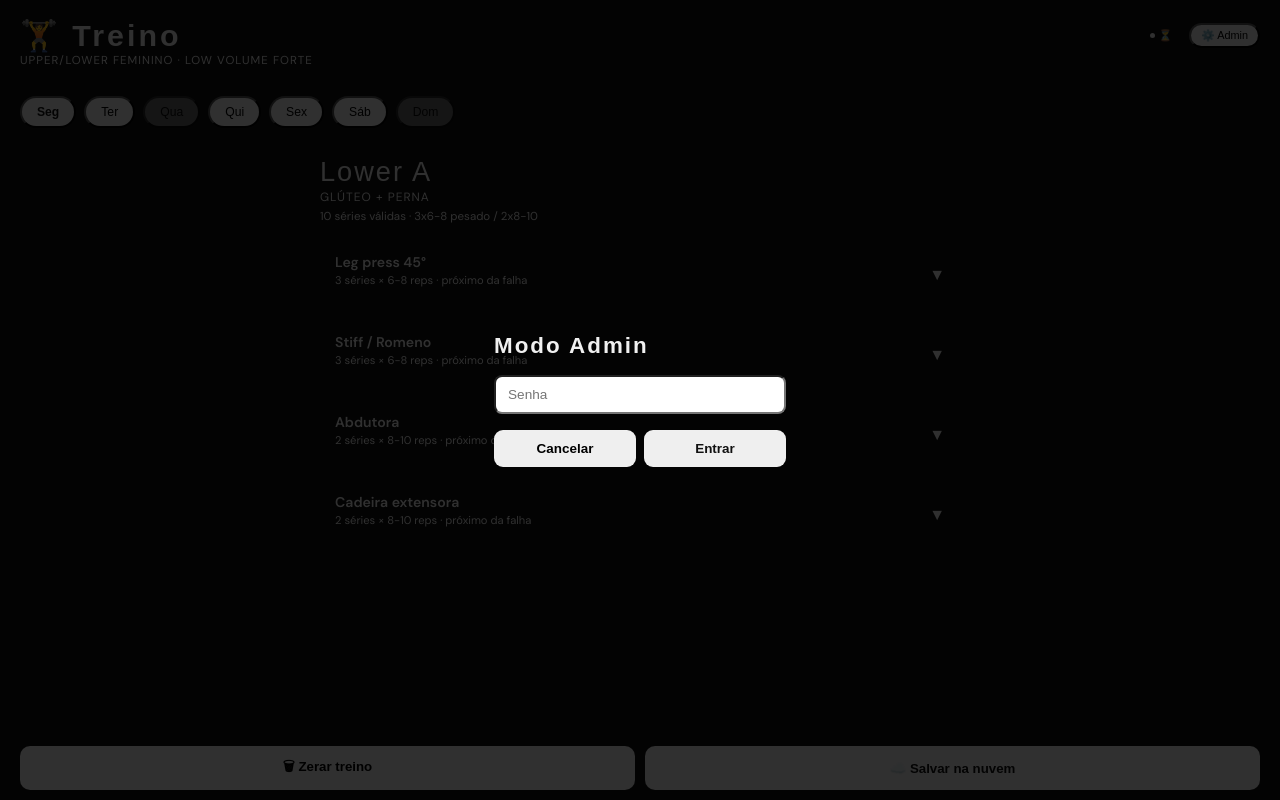
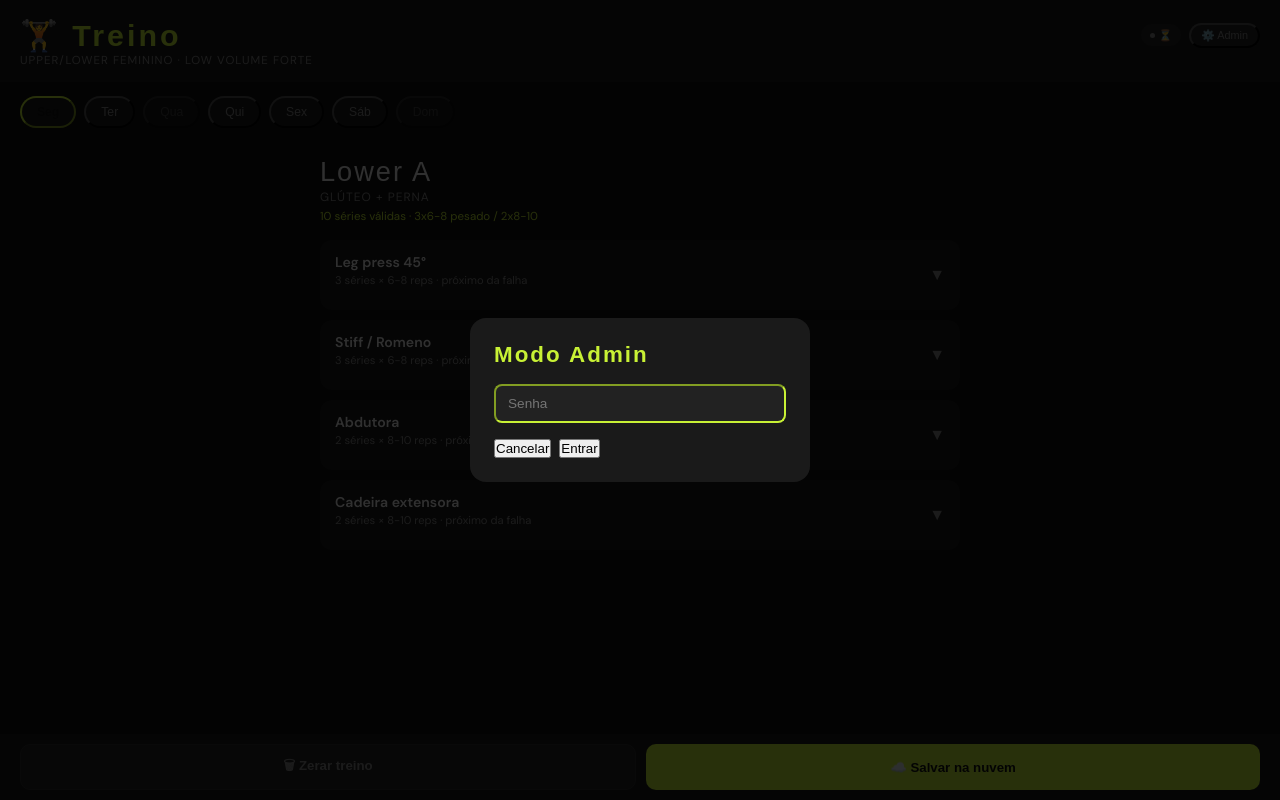
Before and after one commit to sammyrwills/treino, a plain HTML site: page index.html in a window 1280 px wide. Both pictures are taken after a click on the button "⚙️ Admin". Drawn offline with Linux system fonts and the light colour scheme; no server answers.

Commit message:
Atualizar o index.html

```diff
--- a/index.html
+++ b/index.html
@@ -13,55 +13,55 @@
     --text: #f0f0f0; --muted: #888; --red: #ff4d4d;
   }
   * { box-sizing: border-box; margin: 0; padding: 0; }
-  body { background: var(--bg); color: var(--text); font-family: 'DM Sans', sans-serif; min-height: 100vh; padding: 0 0 70px; }
+  body { background: #0f0f0f; color: #f0f0f0; font-family: 'DM Sans', sans-serif; min-height: 100vh; padding: 0 0 70px; }
 
-header { background: var(–surface); border-bottom: 2px solid var(–accent); padding: 20px 20px 14px; position: sticky; top: 0; z-index: 100; }
+header { background: #1a1a1a; border-bottom: 2px solid var(–accent); padding: 20px 20px 14px; position: sticky; top: 0; z-index: 100; }
 .header-row { display: flex; align-items: center; justify-content: space-between; }
-header h1 { font-family: ‘Bebas Neue’, sans-serif; font-size: 1.9rem; letter-spacing: 3px; color: var(–accent); line-height: 1; }
-header p { font-size: 0.72rem; color: var(–muted); margin-top: 3px; letter-spacing: 1px; text-transform: uppercase; }
+header h1 { font-family: ‘Bebas Neue’, sans-serif; font-size: 1.9rem; letter-spacing: 3px; color: #c8f135; line-height: 1; }
+header p { font-size: 0.72rem; color: #888888; margin-top: 3px; letter-spacing: 1px; text-transform: uppercase; }
 .header-btns { display: flex; gap: 8px; align-items: center; }
 
-.sync-indicator { font-size: 0.68rem; padding: 4px 9px; border-radius: 100px; background: var(–surface2); border: 1px solid var(–border); color: var(–muted); display: flex; align-items: center; gap: 4px; }
-.sync-indicator.synced { color: var(–accent); border-color: var(–accent); }
+.sync-indicator { font-size: 0.68rem; padding: 4px 9px; border-radius: 100px; background: #222222; border: 1px solid var(–border); color: #888888; display: flex; align-items: center; gap: 4px; }
+.sync-indicator.synced { color: #c8f135; border-color: #c8f135; }
 .sync-indicator.syncing { color: var(–accent2); border-color: var(–accent2); }
 .sync-indicator.error { color: var(–red); border-color: var(–red); }
 .sync-dot { width: 5px; height: 5px; border-radius: 50%; background: currentColor; }
 
-.admin-btn { font-size: 0.68rem; padding: 4px 10px; border-radius: 100px; background: var(–surface2); border: 1px solid var(–border); color: var(–muted); cursor: pointer; font-family: ‘DM Sans’, sans-serif; font-weight: 500; }
+.admin-btn { font-size: 0.68rem; padding: 4px 10px; border-radius: 100px; background: #222222; border: 1px solid var(–border); color: #888888; cursor: pointer; font-family: ‘DM Sans’, sans-serif; font-weight: 500; }
 .admin-btn.active { color: var(–accent2); border-color: var(–accent2); }
 
-.week-nav { display: flex; gap: 8px; padding: 14px 20px; overflow-x: auto; scrollbar-width: none; border-bottom: 1px solid var(–border); background: var(–bg); position: sticky; top: 78px; z-index: 99; }
+.week-nav { display: flex; gap: 8px; padding: 14px 20px; overflow-x: auto; scrollbar-width: none; border-bottom: 1px solid var(–border); background: #0f0f0f; position: sticky; top: 78px; z-index: 99; }
 .week-nav::-webkit-scrollbar { display: none; }
-.day-btn { flex-shrink: 0; background: var(–surface); border: 1px solid var(–border); color: var(–muted); padding: 7px 15px; border-radius: 100px; font-family: ‘DM Sans’, sans-serif; font-size: 0.76rem; font-weight: 500; cursor: pointer; transition: all 0.15s; white-space: nowrap; }
-.day-btn.active { background: var(–accent); color: #111; border-color: var(–accent); font-weight: 600; }
+.day-btn { flex-shrink: 0; background: #1a1a1a; border: 1px solid var(–border); color: #888888; padding: 7px 15px; border-radius: 100px; font-family: ‘DM Sans’, sans-serif; font-size: 0.76rem; font-weight: 500; cursor: pointer; transition: all 0.15s; white-space: nowrap; }
+.day-btn.active { background: var(–accent); color: #111; border-color: #c8f135; font-weight: 600; }
 .day-btn.rest { opacity: 0.4; cursor: default; }
 
 .content { padding: 16px 20px; max-width: 680px; margin: 0 auto; }
 .day-header { margin-bottom: 16px; }
-.day-title { font-family: ‘Bebas Neue’, sans-serif; font-size: 1.7rem; letter-spacing: 2px; color: var(–text); line-height: 1; }
-.day-subtitle { font-size: 0.75rem; color: var(–muted); margin-top: 3px; text-transform: uppercase; letter-spacing: 1px; }
-.day-meta { font-size: 0.72rem; color: var(–accent); margin-top: 4px; }
+.day-title { font-family: ‘Bebas Neue’, sans-serif; font-size: 1.7rem; letter-spacing: 2px; color: #f0f0f0; line-height: 1; }
+.day-subtitle { font-size: 0.75rem; color: #888888; margin-top: 3px; text-transform: uppercase; letter-spacing: 1px; }
+.day-meta { font-size: 0.72rem; color: #c8f135; margin-top: 4px; }
 
-.exercise-card { background: var(–surface); border: 1px solid var(–border); border-radius: 12px; margin-bottom: 10px; overflow: hidden; }
+.exercise-card { background: #1a1a1a; border: 1px solid var(–border); border-radius: 12px; margin-bottom: 10px; overflow: hidden; }
 .exercise-header { display: flex; align-items: center; justify-content: space-between; padding: 13px 15px; cursor: pointer; user-select: none; }
-.exercise-name { font-size: 0.88rem; font-weight: 600; color: var(–text); }
-.exercise-meta { font-size: 0.7rem; color: var(–muted); margin-top: 2px; }
-.expand-icon { color: var(–muted); font-size: 1rem; transition: transform 0.2s; flex-shrink: 0; margin-left: 8px; }
+.exercise-name { font-size: 0.88rem; font-weight: 600; color: #f0f0f0; }
+.exercise-meta { font-size: 0.7rem; color: #888888; margin-top: 2px; }
+.expand-icon { color: #888888; font-size: 1rem; transition: transform 0.2s; flex-shrink: 0; margin-left: 8px; }
 .exercise-card.open .expand-icon { transform: rotate(180deg); }
 .exercise-body { display: none; padding: 0 15px 14px; border-top: 1px solid var(–border); }
 .exercise-card.open .exercise-body { display: block; }
-.progression-note { font-size: 0.7rem; color: var(–accent); padding: 7px 0 10px; border-bottom: 1px solid var(–border); margin-bottom: 10px; }
+.progression-note { font-size: 0.7rem; color: #c8f135; padding: 7px 0 10px; border-bottom: 1px solid var(–border); margin-bottom: 10px; }
 
 .col-headers { display: grid; grid-template-columns: 38px 1fr 1fr auto; gap: 7px; margin-bottom: 4px; }
-.col-h { font-size: 0.6rem; color: var(–muted); text-transform: uppercase; letter-spacing: 0.5px; }
+.col-h { font-size: 0.6rem; color: #888888; text-transform: uppercase; letter-spacing: 0.5px; }
 .sets-grid { display: flex; flex-direction: column; gap: 7px; }
 .set-row { display: grid; grid-template-columns: 38px 1fr 1fr auto; gap: 7px; align-items: center; }
-.set-label { font-family: ‘Bebas Neue’, sans-serif; font-size: 1rem; color: var(–accent); letter-spacing: 1px; }
-.set-input { background: var(–surface2); border: 1px solid var(–border); border-radius: 8px; padding: 7px 9px; color: var(–text); font-family: ‘DM Sans’, sans-serif; font-size: 0.8rem; width: 100%; -webkit-appearance: none; transition: border-color 0.15s; }
-.set-input:focus { outline: none; border-color: var(–accent); }
+.set-label { font-family: ‘Bebas Neue’, sans-serif; font-size: 1rem; color: #c8f135; letter-spacing: 1px; }
+.set-input { background: #222222; border: 1px solid var(–border); border-radius: 8px; padding: 7px 9px; color: #f0f0f0; font-family: ‘DM Sans’, sans-serif; font-size: 0.8rem; width: 100%; -webkit-appearance: none; transition: border-color 0.15s; }
+.set-input:focus { outline: none; border-color: #c8f135; }
 .set-input::placeholder { color: #555; }
 .check-btn { width: 30px; height: 30px; border-radius: 7px; border: 2px solid var(–border); background: transparent; cursor: pointer; display: flex; align-items: center; justify-content: center; transition: all 0.15s; flex-shrink: 0; font-size: 0.85rem; color: #111; }
-.check-btn.done { background: var(–accent); border-color: var(–accent); }
+.check-btn.done { background: var(–accent); border-color: #c8f135; }
 
 .progress-bar-wrap { height: 3px; background: var(–border); border-radius: 2px; margin-top: 7px; }
 .progress-bar-fill { height: 100%; background: var(–accent); border-radius: 2px; transition: width 0.3s ease; }
@@ -75,31 +75,31 @@ header p { font-size: 0.72rem; color: var(–muted); margin-top: 3px; letter-spa
 .admin-ex-actions { display: none; gap: 6px; margin-top: 8px; }
 .admin-mode .admin-ex-actions { display: flex; }
 .del-ex-btn { background: var(–red); color: #fff; border: none; border-radius: 6px; padding: 4px 10px; font-family: ‘DM Sans’, sans-serif; font-size: 0.72rem; font-weight: 600; cursor: pointer; }
-.add-set-btn { background: var(–surface2); color: var(–accent); border: 1px solid var(–accent); border-radius: 6px; padding: 4px 10px; font-family: ‘DM Sans’, sans-serif; font-size: 0.72rem; font-weight: 600; cursor: pointer; }
-.del-set-btn { background: var(–surface2); color: var(–red); border: 1px solid var(–red); border-radius: 6px; padding: 4px 10px; font-family: ‘DM Sans’, sans-serif; font-size: 0.72rem; font-weight: 600; cursor: pointer; }
+.add-set-btn { background: #222222; color: #c8f135; border: 1px solid var(–accent); border-radius: 6px; padding: 4px 10px; font-family: ‘DM Sans’, sans-serif; font-size: 0.72rem; font-weight: 600; cursor: pointer; }
+.del-set-btn { background: #222222; color: var(–red); border: 1px solid var(–red); border-radius: 6px; padding: 4px 10px; font-family: ‘DM Sans’, sans-serif; font-size: 0.72rem; font-weight: 600; cursor: pointer; }
 
 /* Modal */
 .modal-overlay { position: fixed; inset: 0; background: rgba(0,0,0,0.8); z-index: 500; display: none; align-items: center; justify-content: center; padding: 20px; }
 .modal-overlay.visible { display: flex; }
-.modal { background: var(–surface); border: 1px solid var(–border); border-radius: 16px; padding: 24px; width: 100%; max-width: 340px; }
-.modal h2 { font-family: ‘Bebas Neue’, sans-serif; font-size: 1.4rem; letter-spacing: 2px; color: var(–accent); margin-bottom: 16px; }
-.modal input, .modal select { background: var(–surface2); border: 1px solid var(–border); border-radius: 8px; padding: 10px 12px; color: var(–text); font-family: ‘DM Sans’, sans-serif; font-size: 0.85rem; width: 100%; margin-bottom: 10px; -webkit-appearance: none; }
-.modal input:focus, .modal select:focus { outline: none; border-color: var(–accent); }
+.modal { background: #1a1a1a; border: 1px solid var(–border); border-radius: 16px; padding: 24px; width: 100%; max-width: 340px; }
+.modal h2 { font-family: ‘Bebas Neue’, sans-serif; font-size: 1.4rem; letter-spacing: 2px; color: #c8f135; margin-bottom: 16px; }
+.modal input, .modal select { background: #222222; border: 1px solid var(–border); border-radius: 8px; padding: 10px 12px; color: #f0f0f0; font-family: ‘DM Sans’, sans-serif; font-size: 0.85rem; width: 100%; margin-bottom: 10px; -webkit-appearance: none; }
+.modal input:focus, .modal select:focus { outline: none; border-color: #c8f135; }
 .modal-btns { display: flex; gap: 8px; margin-top: 6px; }
-.modal-btn { flex: 1; padding: 11px; border-radius: 9px; font-family: ‘DM Sans’, sans-serif; font-size: 0.84rem; font-weight: 600; cursor: pointer; border: none; }
-.modal-btn-primary { background: var(–accent); color: #111; }
-.modal-btn-ghost { background: var(–surface2); color: var(–muted); border: 1px solid var(–border); }
+.modal.btn { flex: 1; padding: 11px; -webkit-appearance: none; appearance: none; border-radius: 9px; font-family: ‘DM Sans’, sans-serif; font-size: 0.84rem; font-weight: 600; cursor: pointer; border: none; }
+.modal.btn-primary { background: #c8f135 !important; color: #111111 !important; border: none !important; -webkit-appearance: none; appearance: none; }
+.modal.btn-ghost { background: #222222 !important; color: #888888 !important; border: 1px solid #2e2e2e !important; -webkit-appearance: none; appearance: none; }
 
-.rest-day-card { background: var(–surface); border: 1px solid var(–border); border-radius: 16px; padding: 40px 24px; text-align: center; }
+.rest-day-card { background: #1a1a1a; border: 1px solid var(–border); border-radius: 16px; padding: 40px 24px; text-align: center; }
 .rest-icon { font-size: 2.8rem; margin-bottom: 14px; }
-.rest-day-card h2 { font-family: ‘Bebas Neue’, sans-serif; font-size: 1.5rem; letter-spacing: 2px; color: var(–muted); }
+.rest-day-card h2 { font-family: ‘Bebas Neue’, sans-serif; font-size: 1.5rem; letter-spacing: 2px; color: #888888; }
 .rest-day-card p { font-size: 0.78rem; color: #555; margin-top: 6px; }
 
-.save-bar { position: fixed; bottom: 0; left: 0; right: 0; background: var(–surface); border-top: 1px solid var(–border); padding: 10px 20px; display: flex; gap: 10px; z-index: 200; }
-.btn { flex: 1; padding: 11px; border-radius: 10px; font-family: ‘DM Sans’, sans-serif; font-size: 0.83rem; font-weight: 600; cursor: pointer; border: none; transition: all 0.15s; }
-.btn-primary { background: var(–accent); color: #111; }
+.save-bar { position: fixed; bottom: 0; left: 0; right: 0; background: #1a1a1a; border-top: 1px solid var(–border); padding: 10px 20px; display: flex; gap: 10px; z-index: 200; }
+.btn { flex: 1; padding: 11px; -webkit-appearance: none; appearance: none; border-radius: 10px; font-family: ‘DM Sans’, sans-serif; font-size: 0.83rem; font-weight: 600; cursor: pointer; border: none; transition: all 0.15s; }
+.btn-primary { background: #c8f135 !important; color: #111111 !important; border: none !important; -webkit-appearance: none; appearance: none; }
 .btn-primary:active { transform: scale(0.97); }
-.btn-ghost { background: var(–surface2); color: var(–muted); border: 1px solid var(–border); }
+.btn-ghost { background: #222222 !important; color: #888888 !important; border: 1px solid #2e2e2e !important; -webkit-appearance: none; appearance: none; }
 
 .toast { position: fixed; top: 20px; left: 50%; transform: translateX(-50%) translateY(-80px); background: var(–accent); color: #111; padding: 9px 18px; border-radius: 100px; font-size: 0.8rem; font-weight: 600; z-index: 999; transition: transform 0.3s ease; white-space: nowrap; }
 .toast.show { transform: translateX(-50%) translateY(0); }
```
